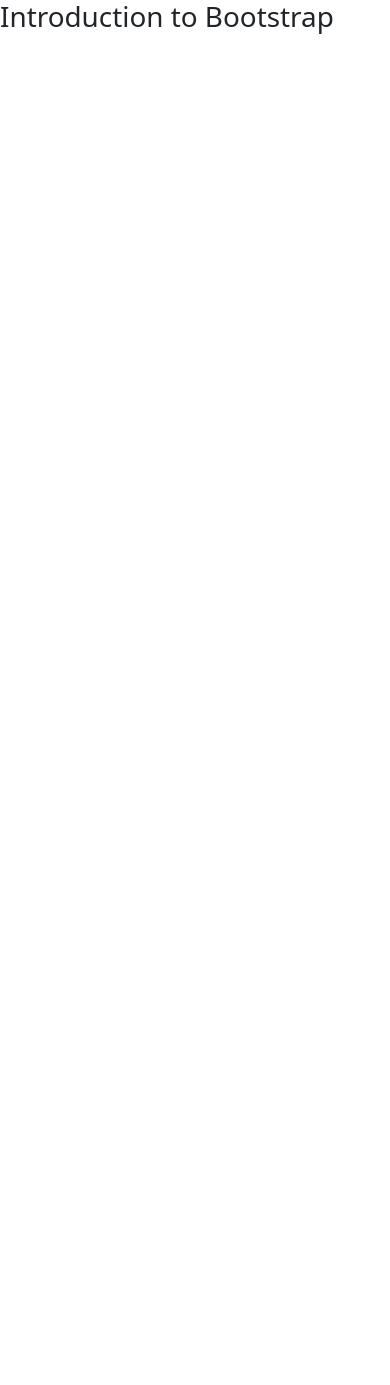
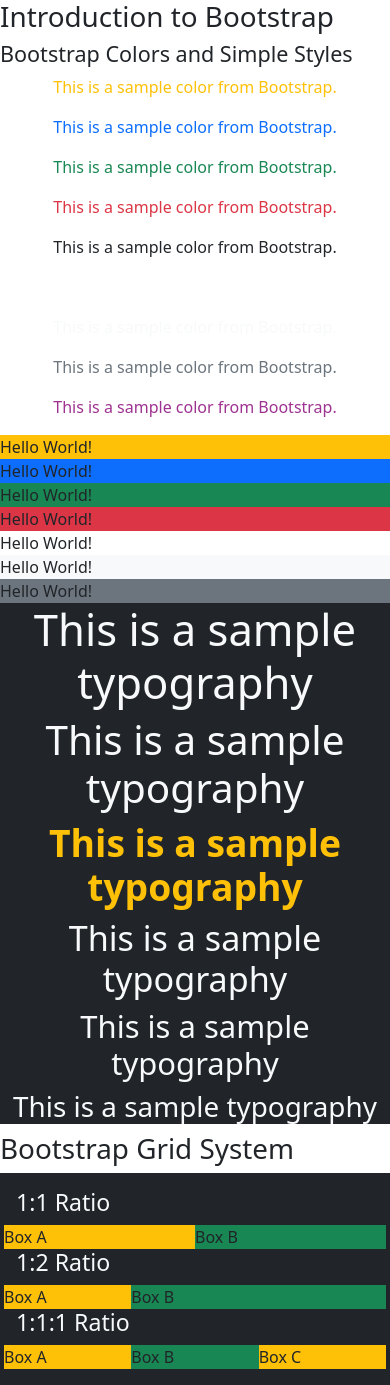
Before and after one commit to luisYohance/DAVID-SD2, a plain HTML site: page session8/index.html in a window 390 px wide. Before the commit the page ends 844 px from the top, so only its background shows below. Drawn offline with nearby package versions, Linux system fonts and the light colour scheme.

Commit message:
Concluded session 9

```diff
--- a/session8/index.html
+++ b/session8/index.html
@@ -15,6 +15,90 @@
 <body>
     <h1 class="">Introduction to Bootstrap</h1>
     <!-- <p class="heading-size">Lorem ipsum dolor sit amet consectetur adipisicing elit. Iure rerum labore mollitia nulla corporis possimus ullam porro. Totam, commodi sapiente voluptas aspernatur voluptate rem mollitia labore fugit, possimus pariatur in.</p> -->
+    <h4>Bootstrap Colors and Simple Styles</h4>
 
+    <div align="center">
+        <p class="text-warning">This is a sample color from Bootstrap.</p>
+        <p class="text-primary">This is a sample color from Bootstrap.</p>
+        <p class="text-success">This is a sample color from Bootstrap.</p>
+        <p class="text-danger">This is a sample color from Bootstrap.</p>
+        <p class="text-dark">This is a sample color from Bootstrap.</p>
+        <p class="text-white">This is a sample color from Bootstrap.</p>
+        <p class="text-light">This is a sample color from Bootstrap.</p>
+        <p class="text-secondary">This is a sample color from Bootstrap.</p>
+        <p class="text-purple">This is a sample color from Bootstrap.</p>
+    </div>
+
+    <div class="container-fluid">
+        <div class ="bg-warning">
+            Hello World!
+        </div>
+        <div class ="bg-primary">
+            Hello World!
+        </div>
+        <div class ="bg-success">
+            Hello World!
+        </div>
+        <div class ="bg-danger">
+            Hello World!
+        </div>
+        <div class ="bg-white">
+            Hello World!
+        </div>
+        <div class ="bg-light">
+            Hello World!
+        </div>
+        <div class ="bg-secondary">
+            Hello World!
+        </div>
+        <div class ="bg-dark" align="center">
+            <h1 class="text-light display-1"> This is a sample typography</h1>
+            <h1 class="text-light display-2"> This is a sample typography</h1>
+            <h1 class="text-warning fw-bold display-3"> This is a sample typography</h1>
+            <h1 class="text-light display-4"> This is a sample typography</h1>
+            <h1 class="text-light display-5"> This is a sample typography</h1>
+            <h1 class="text-light display-6"> This is a sample typography</h1>
+        </div>
+    </div>
+    <h1>Bootstrap Grid System</h1>
+    <div class="bg-dark p-3 container">
+        <h3 class="text-light">1:1 Ratio</h3>
+        <div class="row">
+            <div class="col-6">
+                <div class="bg-warning">Box A</div>
+            </div>
+
+            <div class="col-6">
+                <div class="bg-success">Box B</div>
+            </div>
+        </div>
+
+        <h3 class="text-light">1:2 Ratio</h3>
+        <div class="row">
+            <div class="bg-warning col-4">
+                Box A
+            </div>
+            <div class="bg-success col-8">
+                Box B
+            </div>
+        </div>
+
+         <h3 class="text-light">1:1:1 Ratio</h3>
+        <div class="row">
+            <div class="bg-warning col-4">
+                Box A
+            </div>
+            <div class="bg-success col-4">
+                Box B
+            </div>
+            <div class="bg-warning col-4">
+                Box C
+            </div>
+        </div>
+    </div>
+
+    <!-- Bootstrap Script -->
+    <script src="https://cdn.jsdelivr.net/npm/@popperjs/core@2.11.6/dist/umd/popper.min.js" integrity="sha384-oBqDVmMz9ATKxIep9tiCxS/Z9fNfEXiDAYTujMAeBAsjFuCZSmKbSSUnQlmh/jp3" crossorigin="anonymous"></script>
+    <script src="https://cdn.jsdelivr.net/npm/bootstrap@5.2.3/dist/js/bootstrap.min.js" integrity="sha384-cuYeSxntonz0PPNlHhBs68uyIAVpIIOZZ5JqeqvYYIcEL727kskC66kF92t6Xl2V" crossorigin="anonymous"></script>
 </body>
 </html>
```
Also changed, not shown: session9/index.html (added, +98 -0 lines).
